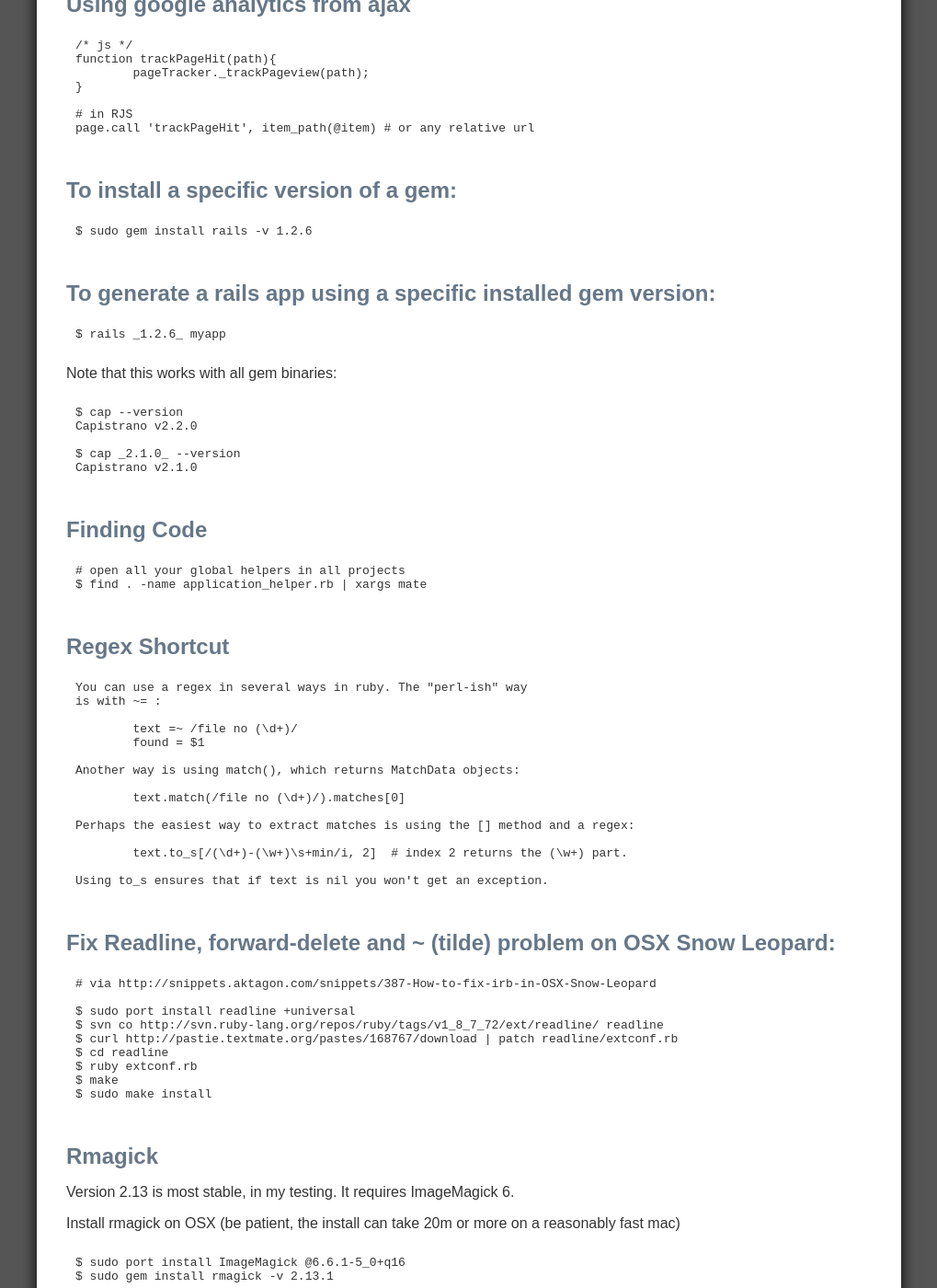
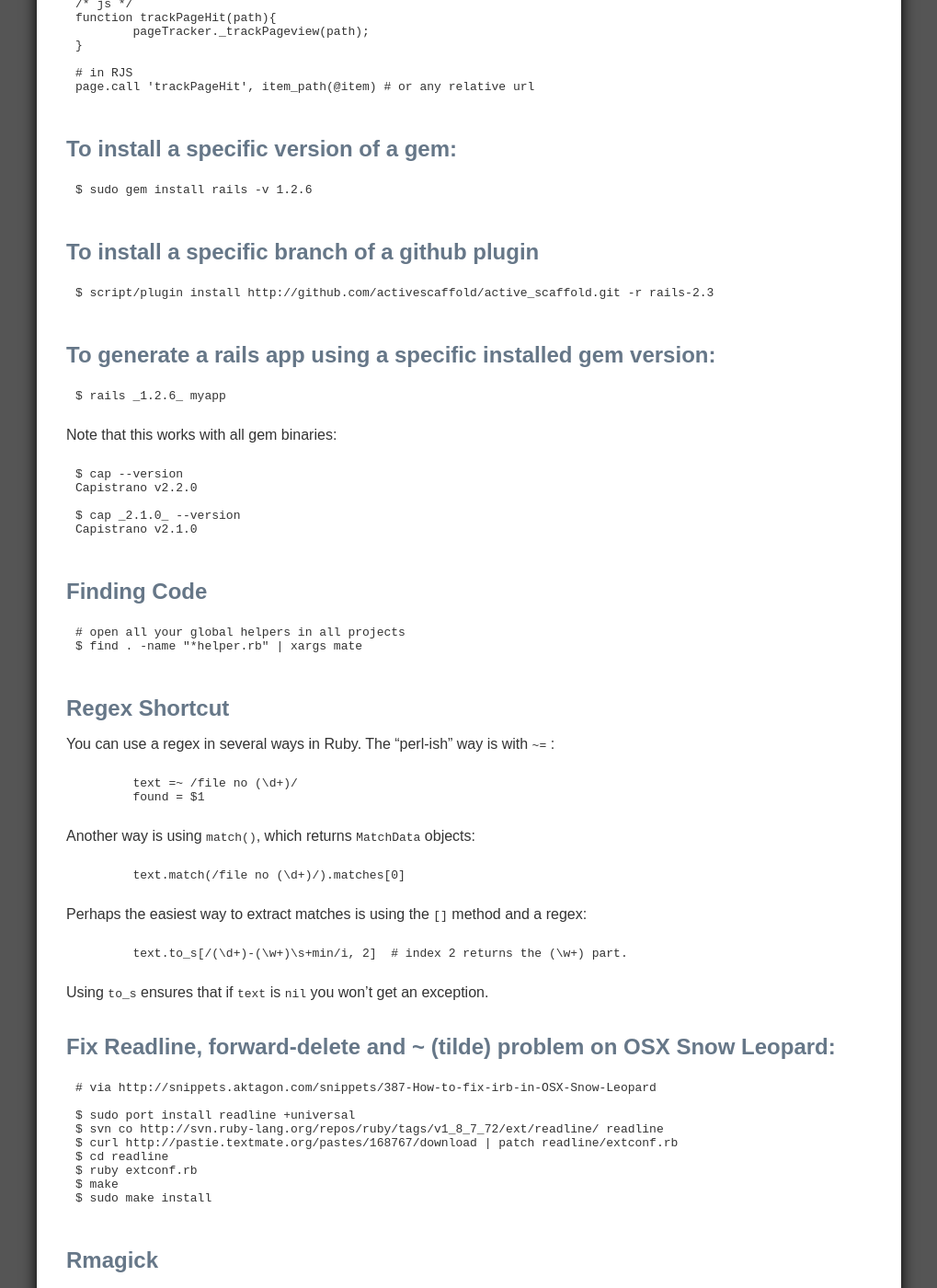
Before and after one commit to foz/foz.github.com, a Jekyll site: the page built from ruby-and-rails-notes.md, in a window 1280 px wide and 1400 px high, scrolled down 2548 px. Shown: the whole window at 92% size, without its empty margins (130-1149 px from the left). Built offline with Jekyll 4.4.1, drawn with Linux system fonts in a browser that asks for light colours; Markdown is read by kramdown in place of the engine named in the settings; some of the changed text lies outside the part shown.

Commit message:
updates to ruby/rails

```diff
--- a/ruby-and-rails-notes.md
+++ b/ruby-and-rails-notes.md
@@ -155,6 +152,11 @@ To install a specific version of a gem:
 
 	$ sudo gem install rails -v 1.2.6
 
+To install a specific branch of a github plugin
+-----------------------------------------------
+
+	$ script/plugin install http://github.com/activescaffold/active_scaffold.git -r rails-2.3
+
 To generate a rails app using a specific installed gem version:
 ---------------------------------------------------------------
 
@@ -173,26 +175,25 @@ Finding Code
 ------------
 
     # open all your global helpers in all projects
-	$ find . -name application_helper.rb | xargs mate
+	$ find . -name "*helper.rb" | xargs mate
 
 Regex Shortcut
 --------------
 
-	You can use a regex in several ways in ruby. The "perl-ish" way
-	is with ~= :
+You can use a regex in several ways in Ruby. The "perl-ish" way is with `~=` :
 
 		text =~ /file no (\d+)/
 		found = $1
 
-	Another way is using match(), which returns MatchData objects:
+Another way is using `match()`, which returns `MatchData` objects:
 
 		text.match(/file no (\d+)/).matches[0]
 
-	Perhaps the easiest way to extract matches is using the [] method and a regex:
+Perhaps the easiest way to extract matches is using the `[]` method and a regex:
 
 		text.to_s[/(\d+)-(\w+)\s+min/i, 2]  # index 2 returns the (\w+) part.
 
-	Using to_s ensures that if text is nil you won't get an exception.
+Using `to_s` ensures that if `text` is `nil` you won't get an exception.
 
 Fix Readline, forward-delete and ~ (tilde) problem on OSX Snow Leopard:
 -----------------------------------------------------------------------
```
Also changed, not shown: other parts of ruby-and-rails-notes.md (+1 -4 lines).
